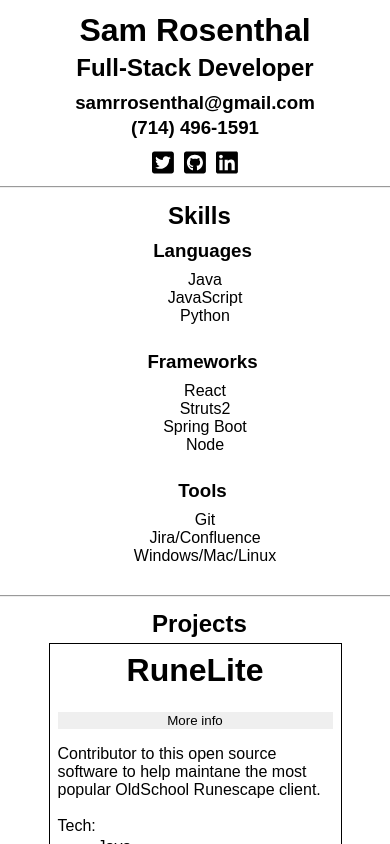
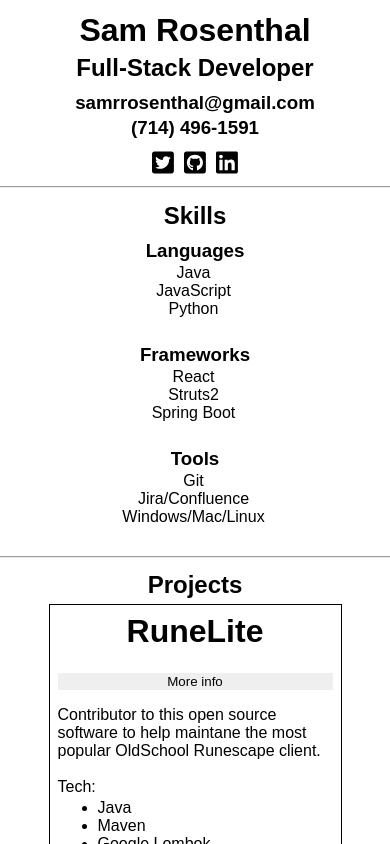
Before and after one commit to SammRosenthal/samrosenthal.github.io, a React (Create React App) app: page / in a window 390 px wide. Shown: the top 844 px of the page. Built offline with nearby package versions, Linux system fonts and the light colour scheme; a web font is replaced by a local one.

Commit message:
fixed more mobile styling

```diff
--- a/package.json
+++ b/package.json
@@ -1,5 +1,5 @@
 {
-  "homepage": "https://SammRosenthal/samrosenthal.github.io",
+  "homepage": "",
   "name": "personal-website",
   "version": "0.1.0",
   "private": true,
@@ -13,6 +13,7 @@
     "@testing-library/react": "^9.3.2",
     "@testing-library/user-event": "^7.1.2",
     "bootstrap": "^4.5.0",
+    "node-sass": "^4.14.1",
     "react": "^16.13.1",
     "react-bootstrap": "^1.1.0",
     "react-dom": "^16.13.1",
--- a/src/app.css
+++ b/src/app.css
@@ -1,11 +1,12 @@
 body {
     margin-left: 12%;
     margin-right: 12%;
+    overflow-x: hidden;
 }
 
 hr {
-    margin-left: -20%;
-    margin-right: -20%;
+    margin-left: -16%;
+    margin-right: -16%;
 }
 
 .appContainer {
--- a/src/components/experiences/experience/experience.css
+++ b/src/components/experiences/experience/experience.css
@@ -2,7 +2,6 @@
     display: flex;
     flex-direction: column;
     justify-content: flex-start;
-    margin-left: 10%;
     margin-top: 2%;
 }
 
--- a/src/components/experiences/experiences.css
+++ b/src/components/experiences/experiences.css
@@ -4,9 +4,7 @@
 
 }
 
-.title {
-    margin-left: 3%;
-}
+
 
 .experienceContainer {
     display: flex;
--- a/src/components/projects/projects.css
+++ b/src/components/projects/projects.css
@@ -3,9 +3,6 @@
     margin-bottom: 2%;
 }
 
-.title {
-    margin-left: 3%;
-}
 
 .projectsContainer {
     display: flex;
--- a/src/components/tech/Tech.js
+++ b/src/components/tech/Tech.js
@@ -1,5 +1,5 @@
 import React from "react";
-import "./tech.css";
+import "./tech.scss";
 
 const Tech = () => {
   return (
@@ -21,7 +21,6 @@
             <li>React</li>
             <li>Struts2</li>
             <li>Spring Boot</li>
-            <li>Node</li>
           </ul>
         </div>
 
--- a/src/components/tech/tech.css
+++ b/src/components/tech/tech.scss
@@ -8,9 +8,6 @@
     flex-direction: column;
 }
 
-.title {
-    margin-left: 3%;
-}
 
 ul {
     margin-top: 3px;
@@ -50,12 +47,15 @@
 
     .skills > ul {
         list-style: none;
-        margin-left: -20px;
+        margin-left: -43px;
+        padding-top: 6px;
     }
 
     .skillTitle {
-        margin-left: 15px;
-        margin-bottom: 1px;
+    }
+
+    .techContainer {
+        text-align:center;
     }
 
 }
```
Also changed, not shown: 1 other file (tests, documents, lock files or other folders).
